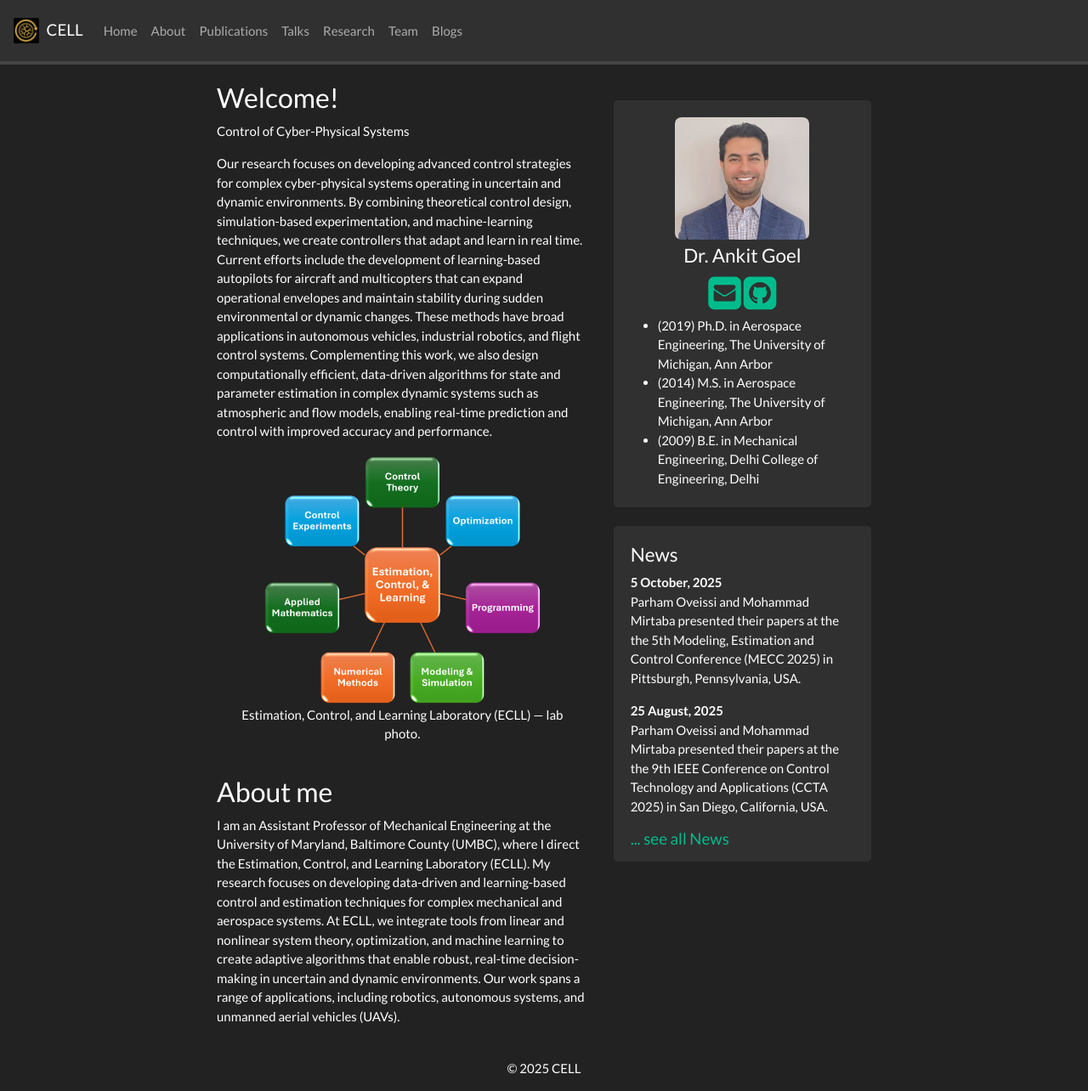
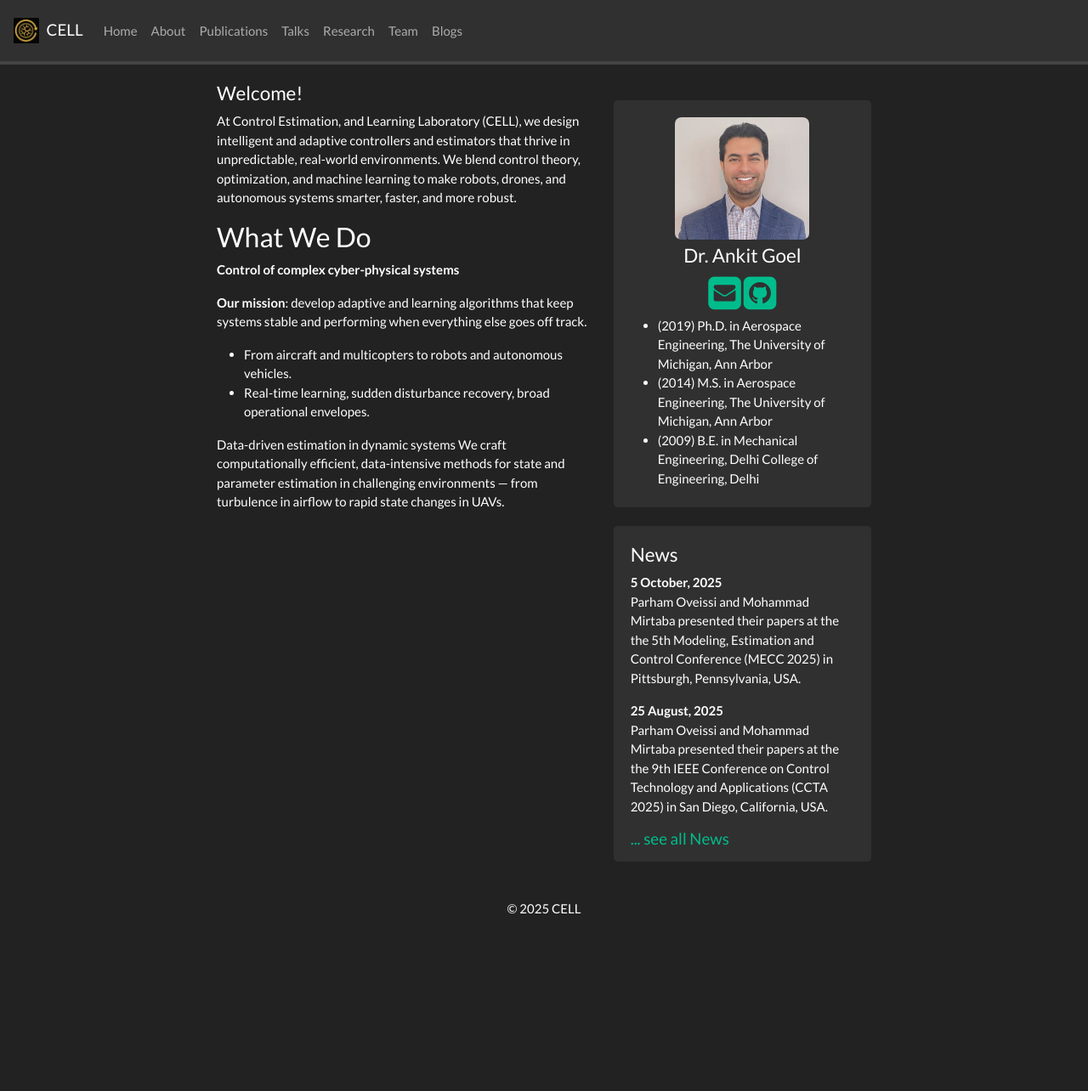
Before and after one commit to estimation-control-learning-laboratory/estimation-control-learning-laboratory.github.io, a Jekyll site: the page built from _pages/home.md, in a window 1280 px wide and 1284 px high. Shown: the whole window at 85% size. Built offline with Jekyll 4.4.1, drawn with Linux system fonts in a browser that asks for light colours; nearby versions of some CDN libraries; a style sheet for code colours, icons or effects is not loaded.

Commit message:
Format mission lines as a list on home page

```diff
--- a/_pages/home.md
+++ b/_pages/home.md
@@ -5,8 +5,22 @@ sitemap: false
 permalink: /
 ---
 
-### Welcome!
+#### Welcome!
 
+At Control Estimation, and Learning Laboratory (CELL), we design intelligent and adaptive controllers and estimators that thrive in unpredictable, real-world environments. We blend control theory, optimization, and machine learning to make robots, drones, and autonomous systems smarter, faster, and more robust.
+
+### What We Do
+**Control of complex cyber-physical systems**
+
+**Our mission**: develop adaptive and learning algorithms that keep systems stable and performing when everything else goes off track.
+
+- From aircraft and multicopters to robots and autonomous vehicles.
+- Real-time learning, sudden disturbance recovery, broad operational envelopes.
+
+Data-driven estimation in dynamic systems
+We craft computationally efficient, data-intensive methods for state and parameter estimation in challenging environments — from turbulence in airflow to rapid state changes in UAVs.
+
+<!--
 Control of Cyber-Physical Systems
 
 Our research focuses on developing advanced control strategies for complex cyber-physical systems operating in uncertain and dynamic environments. By combining theoretical control design, simulation-based experimentation, and machine-learning techniques, we create controllers that adapt and learn in real time. Current efforts include the development of learning-based autopilots for aircraft and multicopters that can expand operational envelopes and maintain stability during sudden environmental or dynamic changes. These methods have broad applications in autonomous vehicles, industrial robotics, and flight control systems. Complementing this work, we also design computationally efficient, data-driven algorithms for state and parameter estimation in complex dynamic systems such as atmospheric and flow models, enabling real-time prediction and control with improved accuracy and performance.
@@ -26,3 +40,4 @@ Estimation, Control, and Learning Laboratory (ECLL) — lab photo.
 I am an Assistant Professor of Mechanical Engineering at the University of Maryland, Baltimore County (UMBC), where I direct the Estimation, Control, and Learning Laboratory (ECLL).
 My research focuses on developing data-driven and learning-based control and estimation techniques for complex mechanical and aerospace systems.
 At ECLL, we integrate tools from linear and nonlinear system theory, optimization, and machine learning to create adaptive algorithms that enable robust, real-time decision-making in uncertain and dynamic environments. Our work spans a range of applications, including robotics, autonomous systems, and unmanned aerial vehicles (UAVs).
+-->
```
